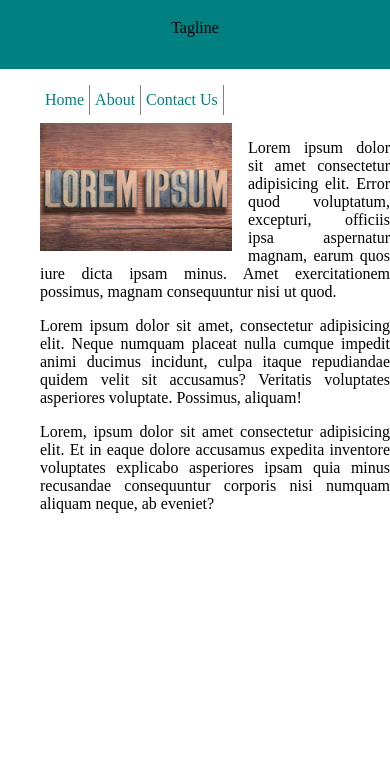
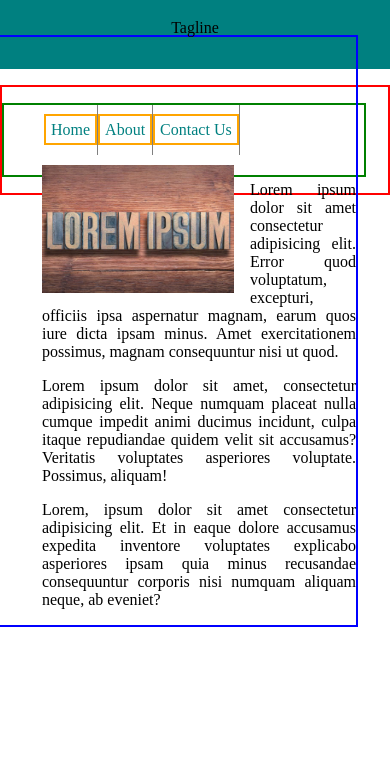
Before and after one commit to jse-h/acit1620-set-A-lab3, a plain HTML site: page index.html in a window 390 px wide. Shown: the part 77-844 px from the top of the page. Drawn offline with Linux system fonts and the light colour scheme.

Commit message:
Refined mobile layout

```diff
--- a/index.html
+++ b/index.html
@@ -18,13 +18,13 @@
                 <nav>
                     <ul>
                         <li>
-                            <a href="/">Home</a>
+                            <a href="index.html">Home</a>
                         </li>
                         <li>
-                            <a href="/about.html">About</a>
+                            <a href="about.html">About</a>
                         </li>
                         <li>
-                            <a href="/contact.html">Contact Us</a>
+                            <a href="contact.html">Contact Us</a>
                         </li>
                     </ul>
                 </nav>
--- a/styles.css
+++ b/styles.css
@@ -29,12 +29,14 @@ form button {
 }
 
 nav {
-    margin-top: 4rem;
+    height: auto;
+    border: 2px solid red;
 }
 
 nav a {
     padding: 5px;
     color: teal;
+    border: 2px solid orange;
     text-decoration: none;
 }
 
@@ -45,37 +47,39 @@ nav a:hover {
 
 nav ul {
     display: flex;
+    border: 2px solid green;
     width: 8rem;
     list-style-type: none;
-    line-height: 30px;
+    line-height: 50px;
     flex-direction: column;
     text-align: right;
+    padding-bottom: 20px;
 }
 
 main {
-    margin-top: -8.5rem;
+    border: 2px solid blue;
+    margin-top: -12rem;
+    margin-right: 2rem;
     padding-left: 200px;
     text-align: justify;
 }
 
 .img {
+    float: left;
     width: 12rem;
     height: 8rem;
-    float: left;
     margin-right: 1rem;
 }
 
 @media screen and (max-width: 600px) {
 
-    nav {
-        margin-top: 1rem;
-    }
 
     nav ul {
         flex-direction: row;
         width: 20rem;
     }
 
+    /* Borders are too long*/
     nav li {
         border-right: 1px solid grey;
     }
@@ -83,11 +87,13 @@ main {
     main {
         padding-top: 8rem;
         margin-left: -10rem;
+        margin-top: -10rem;
     }
-}
 
-h2 {
-    margin-top: 2.5rem;
+    h2 {
+        margin-top: 2.5rem;
+    }
+
 }
 /* HEADER STYLES */
 header {
```
